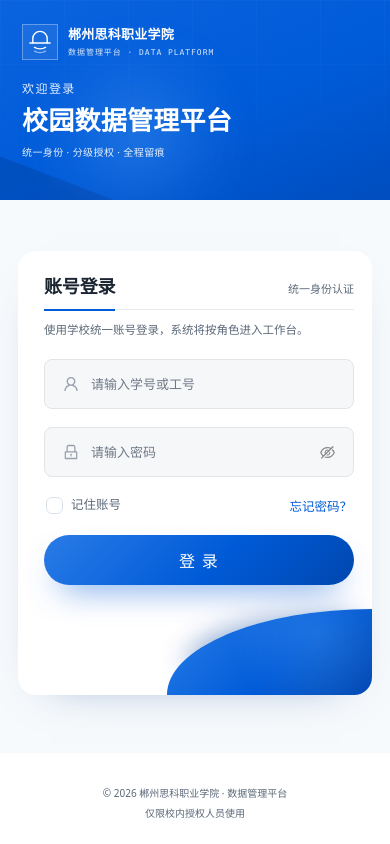
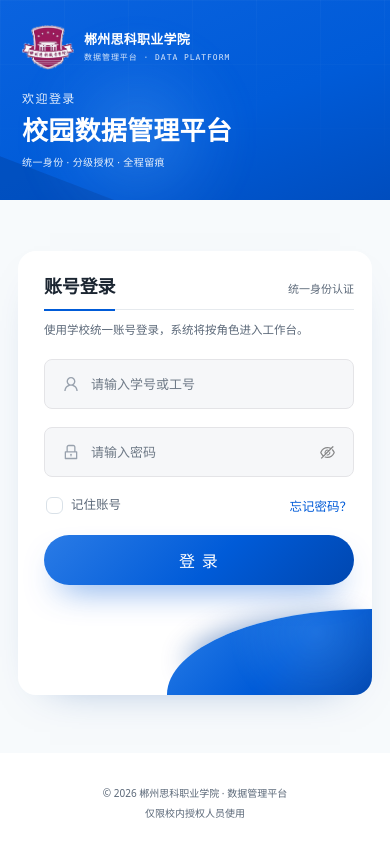
Before and after one commit to 123asdtte/campus-data-ai, a React (Vite) app in the folder web/: page /login in a window 390 px wide. Built offline with nearby package versions, Linux system fonts and the light colour scheme.

Commit message:
feat(demo): 使用学校校徽替换临时线性标识
校徽去除外层白底并保留内部白色元素，登录品牌区与侧边栏统一使用透明 PNG。

```diff
--- a/web/src/components/AppLayout.tsx
+++ b/web/src/components/AppLayout.tsx
@@ -3,7 +3,7 @@ import { AppstoreOutlined, CalendarOutlined, CloudUploadOutlined, DatabaseOutlin
 import { NavLink, Outlet, useLocation, useNavigate } from 'react-router-dom';
 import { getLoginUser, logout } from '../api/auth';
 import { useSession } from '../session/SessionContext';
-import BrandMark from './BrandMark';
+import schoolLogo from '../assets/school-logo.png';
 
 const { Sider, Content } = Layout;
 
@@ -78,7 +78,7 @@ export default function AppLayout() {
       <Sider width={232} className="app-sider" theme="light">
         <div className="app-brand">
           <span className="app-brand-mark">
-            <BrandMark size={24} />
+            <img className="app-brand-logo" src={schoolLogo} alt="" aria-hidden="true" />
           </span>
           <div className="app-brand-text">
             <div className="app-brand-title">郴州思科职业学院</div>
--- a/web/src/components/BrandMark.tsx
+++ /dev/null
@@ -1,28 +0,0 @@
-/**
- * 品牌标记：取自校徽的三个要素——校门、三台进阶弧线、以及整体竖向秩序。
- * 纯线条（1.05px 描边）、无填充，与 hairline 规范一致。
- * 在 24px 下三弧过密，故保留两弧以维持可辨识度。
- */
-export default function BrandMark({ size = 24 }: { size?: number }) {
-  return (
-    <svg
-      width={size}
-      height={size}
-      viewBox="0 0 24 24"
-      fill="none"
-      stroke="currentColor"
-      strokeWidth="1.05"
-      strokeLinecap="round"
-      strokeLinejoin="round"
-      aria-hidden="true"
-      focusable="false"
-    >
-      {/* 校门：拱形门洞 + 基座 */}
-      <path d="M6.6 12.8V9.4a5.4 5.4 0 0 1 10.8 0v3.4" />
-      <path d="M4.4 12.8h15.2" />
-      {/* 三台进阶：两道弧线，末道更淡 */}
-      <path d="M7.9 16.1c2.3 1.35 5.9 1.35 8.2 0" />
-      <path d="M7.9 18.9c2.3 1.35 5.9 1.35 8.2 0" opacity="0.5" />
-    </svg>
-  );
-}
--- a/web/src/components/LoginBrandPanel.tsx
+++ b/web/src/components/LoginBrandPanel.tsx
@@ -1,4 +1,4 @@
-import BrandMark from './BrandMark';
+import schoolLogo from '../assets/school-logo.png';
 import LoginGateArt from './LoginGateArt';
 
 export default function LoginBrandPanel() {
@@ -7,7 +7,9 @@ export default function LoginBrandPanel() {
       <span className="login-brand-glow" aria-hidden="true" />
       <LoginGateArt />
       <div className="login-brand-logo">
-        <span className="login-brand-mark"><BrandMark size={32} /></span>
+        <span className="login-brand-mark">
+          <img src={schoolLogo} alt="" aria-hidden="true" />
+        </span>
         <span className="login-brand-name">
           <b>郴州思科职业学院</b>
           <small>数据管理平台 · DATA PLATFORM</small>
--- a/web/src/login.css
+++ b/web/src/login.css
@@ -146,12 +146,17 @@
 .login-brand-mark {
   display: grid;
   place-items: center;
-  width: 44px;
-  height: 44px;
+  width: 72px;
+  height: 64px;
   flex: none;
-  border: 1px solid rgba(255, 255, 255, 0.32);
-  background: rgba(255, 255, 255, 0.08);
-  color: #fff;
+  background: transparent;
+}
+
+.login-brand-mark img {
+  display: block;
+  width: 100%;
+  height: 100%;
+  object-fit: contain;
 }
 
 .login-brand-name {
@@ -961,8 +966,8 @@
   }
 
   .login-brand-mark {
-    width: 36px;
-    height: 36px;
+    width: 52px;
+    height: 46px;
   }
 
   .login-brand-name b {
--- a/web/src/styles.css
+++ b/web/src/styles.css
@@ -92,12 +92,17 @@ body {
 }
 
 .app-brand-mark {
-  width: 24px;
-  height: 24px;
+  width: 34px;
+  height: 34px;
   display: grid;
   place-items: center;
-  color: var(--hl-hi, #232327);
   flex: none;
+}
+
+.app-brand-logo {
+  display: block;
+  width: 32px;
+  height: auto;
 }
 
 .app-brand-text {
```
Also changed, not shown: web/src/assets/school-logo.png (added).
